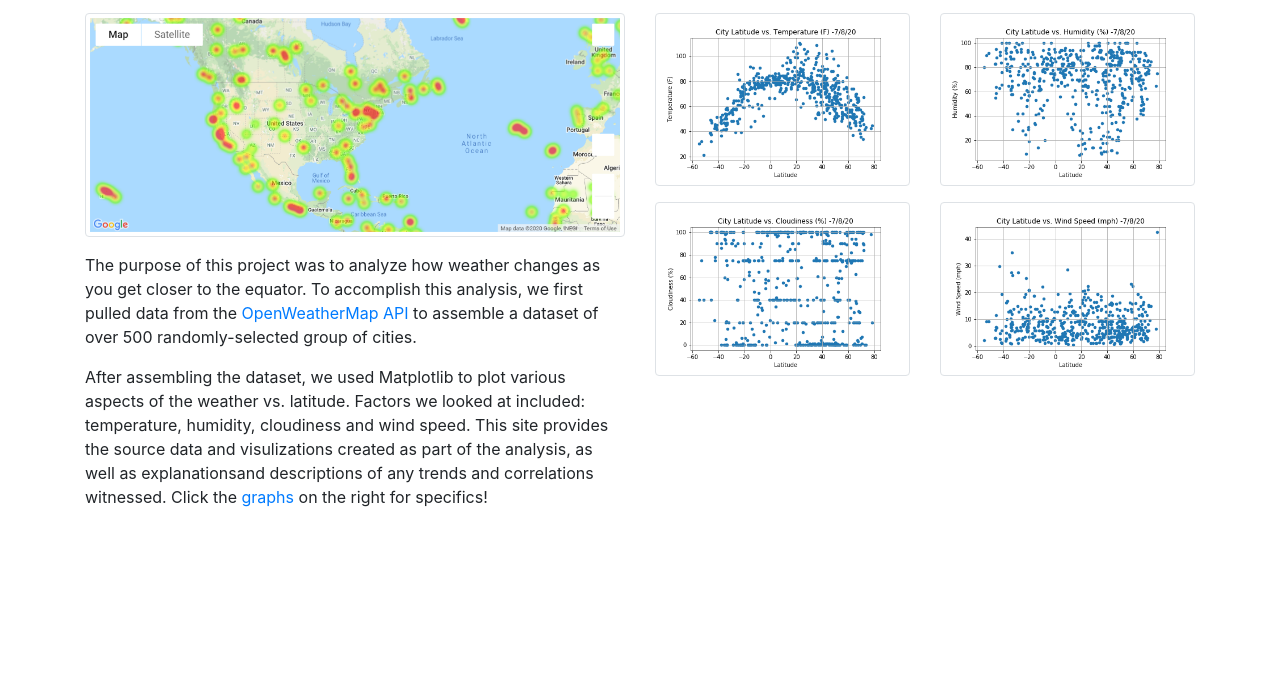
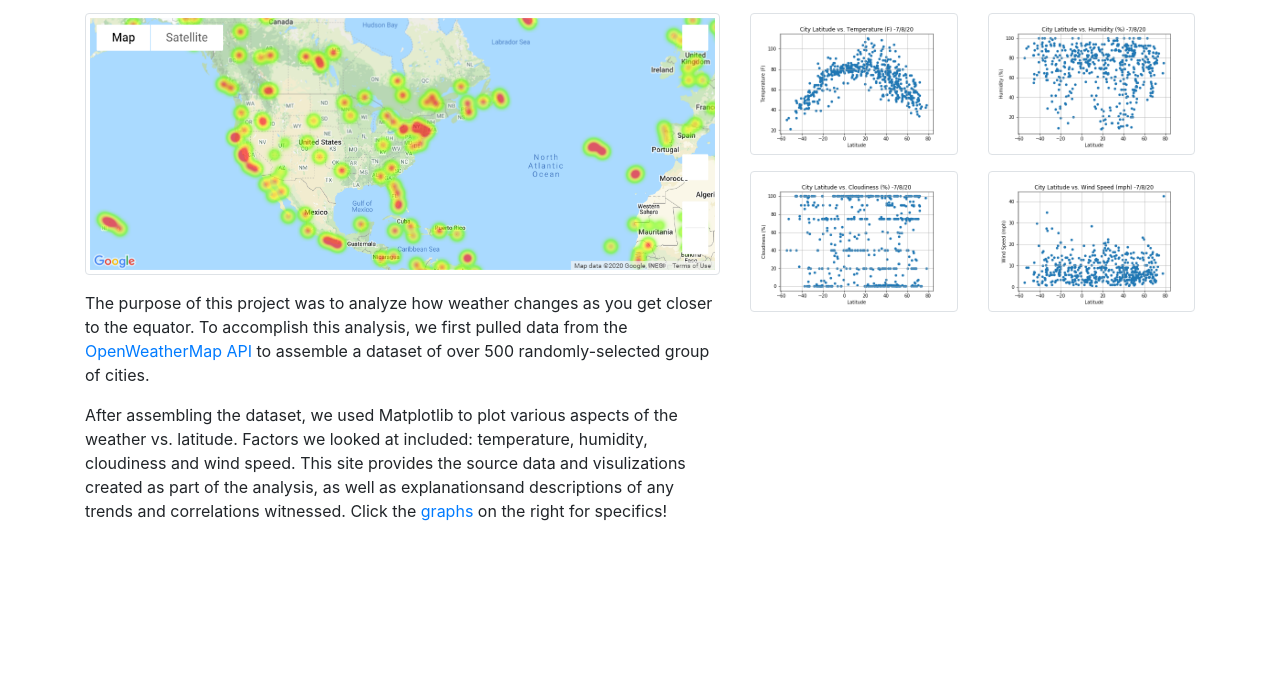
Before and after one commit to not4ewe/Web-Design-Challenge, a plain HTML site: page index.html in a window 1280 px wide. Shown: the part 124-800 px from the top of the page. Drawn offline with nearby package versions, Linux system fonts and the light colour scheme.

Commit message:
almost final

```diff
--- a/index.html
+++ b/index.html
@@ -52,7 +52,7 @@
 		<!-- creating a section of the initial article -- kind of the focal point of the first page -->
 	<div class="container">
         <div class="row row-grid">
-            <div class="col-md-6">
+            <div class="col-md-7">
                 <div class="section-one">
                     <section id="intro">
                         <h1>Summary: Latitude vs. X </h1>
@@ -73,7 +73,7 @@
                 </div>
             </div>
 
-            <div class="col-md-6">
+            <div class="col-md-5">
                 <div class="section-two">
                     <h1>Visualizations</h1>
                     <hr>
```
Also changed, not shown: WebVisualizations/index.html (+2 -2 lines), WebVisualizations/temp_analysis.html (+2 -2 lines), WebVisualizations/windiness_analysis.html (+1 -1 lines), temp_analysis.html (+2 -2 lines), windiness_analysis.html (+1 -1 lines).
